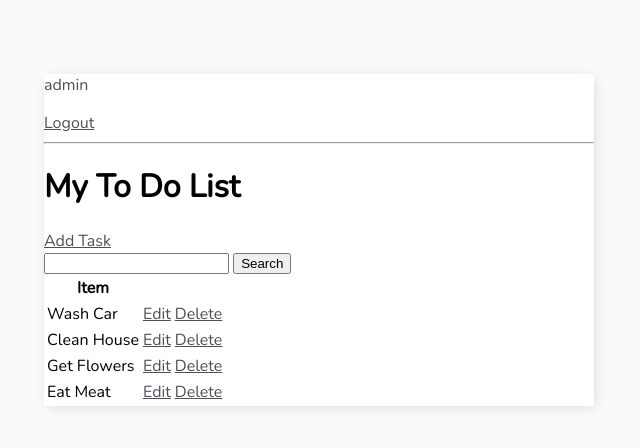
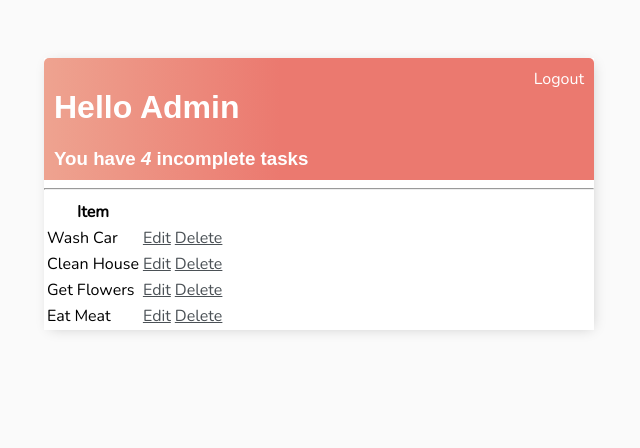
Before and after one commit to alexnvb/todo, a Django app: page / in a window 1280 px wide. Shown: the top 448 px of the page, without its empty margins (321-961 px from the left). Run offline with Django 3.2, Linux system fonts and the light colour scheme; a user stored in the database is signed in; data comes from the database, SQL or seed files in the repository; both versions use the stored data as it was after the commit.

Commit message:
22-06-21

```diff
--- a/base/templates/base/main.html
+++ b/base/templates/base/main.html
@@ -22,7 +22,7 @@
         h3,
         h4,
         h5,
-        h6,
+        h6
             {
                 font-family: 'Raleway', sans-serif;
             }
@@ -39,6 +39,22 @@
             -webkit-box-shadow: 2px 2px 13px -4px rgba(0, 0, 0, 0.21);
             box-shadow: 2px 2px 13px -4px rgba(0, 0, 0, 0.21);
         }
+
+        .header-bar {
+            display: flex;
+            justify-content: space-between;
+            color: #fff;
+            padding: 10px;
+            border-radius: 5px 5px 0 0;
+            background: linear-gradient(90deg, #EEA390 0%, #EB796F 43%, #EB796F 100%);
+        }
+
+        .header-bar a {
+            color: #fff;
+            text-decoration: none;
+        }
+
+
     </style>
 </head>
 <body>
--- a/base/templates/base/task_list.html
+++ b/base/templates/base/task_list.html
@@ -1,16 +1,22 @@
 {% extends 'base/main.html' %}
 {% block content %}
 
-{% if request.user.is_authenticated %}
-<p>{{ request.user }}</p>
-<a href="{% url 'logout' %}">Logout</a>
-{% else %}
-<a href="{% url 'login' %}">Login</a>
-{% endif %}
+<div class="header-bar">
+    <div>
+        <h1>Hello {{ request.user|title }}</h1>
+        <h3 style="margin: 0;">You have <i>{{ count }}</i> incomplete task{{ count|pluralize:"s" }}</h3>
+    </div>
+
+    {% if request.user.is_authenticated %}
+    <a href="{% url 'logout' %}">Logout</a>
+    {% else %}
+    <a href="{% url 'login' %}">Login</a>
+    {% endif %}
+</div>
 
 <hr>
 
-<h1>My To Do List</h1>
+<!--<h1>My To Do List</h1>
 
 <a href="{% url 'task-create' %}">Add Task</a>
 
@@ -18,6 +24,12 @@
     <input type="text" name="search-area" value="{{ search_input }}">
     <input type="submit" value="Search">
 </form>
+-->
+
+<div class="task-item-wrapper">
+
+
+
 
 <table>
     <tr>
@@ -36,4 +48,6 @@
     {% endfor %}
 </table>
 
+</div>
+
 {% endblock content %}
--- a/base/views.py
+++ b/base/views.py
@@ -12,6 +12,7 @@ from django.contrib.auth import login
 from .models import Task
 
 # Create your views here.
+
 
 
 class CusomLoginView(LoginView):
@@ -41,7 +42,7 @@ class TaskList(LoginRequiredMixin, ListView):
     def get_context_data(self, **kwargs):
         context = super().get_context_data(**kwargs)
         context['tasks'] = context['tasks'].filter(user=self.request.user)
-        context['tasks'] = context['tasks'].filter(user=self.request.user)
+        context['count'] = context['tasks'].filter(complete=False).count()
 
         search_input = self.request.GET.get('search-area') or ''
         if search_input:
```
Also changed, not shown: db.sqlite3.
